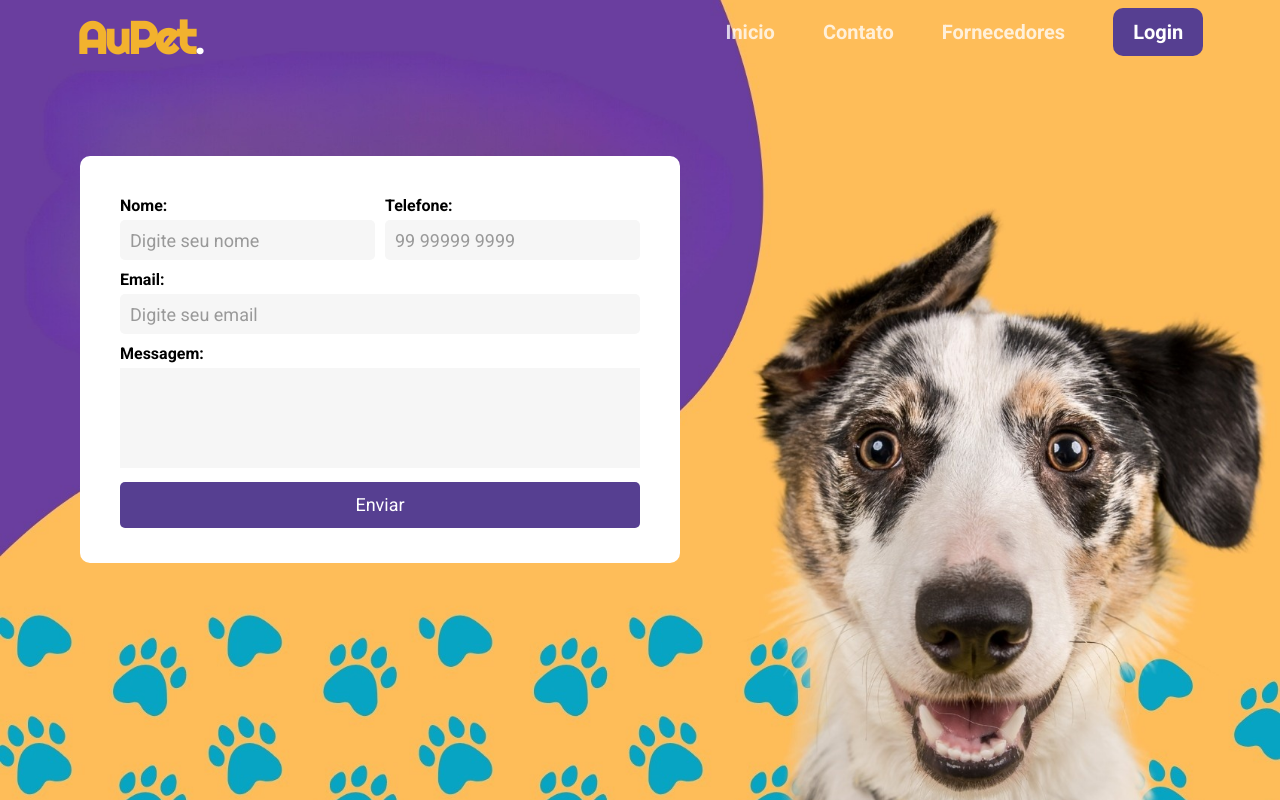
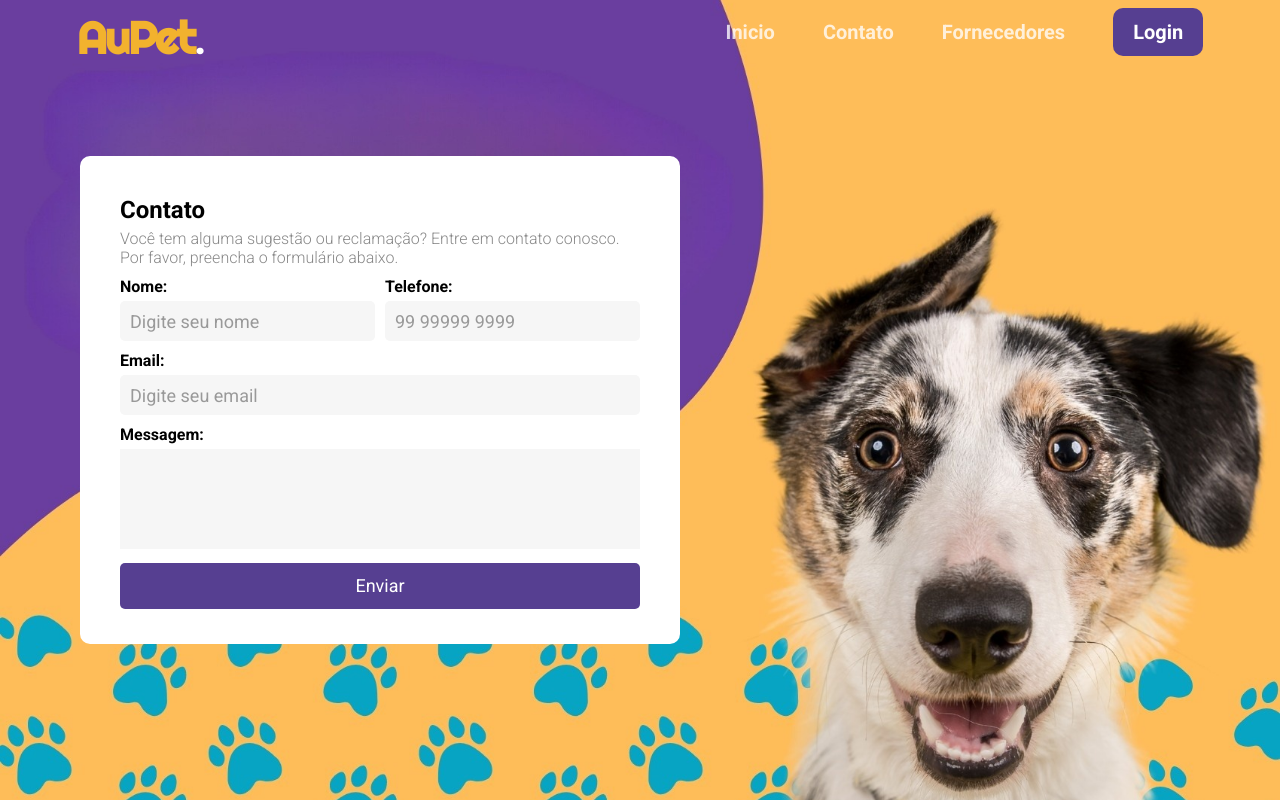
Before and after one commit to lucianamcedro/fornecedores-pet, a PHP site: page /contato.php in a window 1280 px wide. Run offline with PHP 8.4, Linux system fonts and the light colour scheme; some libraries are stand-ins or nearby versions.

Commit message:
ajustado layout tela contato

```diff
--- a/contato.php
+++ b/contato.php
@@ -1,10 +1,11 @@
 <!DOCTYPE html>
 <html lang="pt-BR">
+
 <head>
     <meta charset="UTF-8">
     <meta http-equiv="X-UA-Compatible" content="IE=edge">
     <meta name="viewport" content="width=device-width, initial-scale=1.0">
-        <link rel="stylesheet" href="./css/contato-style.css">
+    <link rel="stylesheet" href="./css/contato.css">
     <link rel="stylesheet" href="./css/header.css">
     <link rel="icon" type="image/png" href="./img/ico.jpg">
 
@@ -22,10 +23,10 @@
             </h1>
             <div class="header-link">
                 <li>
-                        <a href="./index.php">Inicio</a></li>
+                    <a href="./index.php">Inicio</a>
+                </li>
                 <li> <a href="./contato.php" class="contato">Contato</a></li>
-                    <li><a href="./fornecedores.php"
-                            class="fornecedores">Fornecedores</a></li>
+                <li><a href="./fornecedores.php" class="fornecedores">Fornecedores</a></li>
                 <li><a href="./auth/login.php" class="login">Login</a></li>
             </div>
         </header>
@@ -38,26 +39,30 @@
 
         <div class="container-contact">
 
+            <div class="container-infos">
+                <h1 class="title-contact">Contato</h1>
+                <p class="contact-info">Você tem alguma sugestão ou reclamação? Entre em contato conosco.</p>
+                <p class="form-instructions">Por favor, preencha o formulário abaixo.</p>
+
+
+            </div>
+
+
             <form action="https://api.staticforms.xyz/submit" method="POST" id="contact-form">
-                    <input type="hidden" name="accessKey"
-                        value="a6a45852-f3f1-4088-a562-a3a986c48610">
+                <input type="hidden" name="accessKey" value="a6a45852-f3f1-4088-a562-a3a986c48610">
                 <div style="display: inline-block; width: calc(50% - 5px);">
                     <label for="nome">Nome:</label>
-                        <input type="text" id="nome" name="name"
-                            placeholder="Digite seu nome" style="width: 100%;">
+                    <input type="text" id="nome" name="name" placeholder="Digite seu nome" style="width: 100%;">
                 </div>
                 <div style="display: inline-block; width: calc(50% - 5px);">
                     <label for="telefone">Telefone:</label>
-                        <input type="text" id="telefone" name="phone"
-                            placeholder="99 99999 9999" style="width:
-                            100%;" >
+                    <input type="text" id="telefone" name="phone" placeholder="99 99999 9999" style="width:
+                            100%;">
                 </div>
                 <div style="display: inline-block; width: calc(100%);">
                     <label for="email">Email:</label>
-                        <input type="text" id="email" name="email"
-                            placeholder="Digite seu email" style="width: 100%;"
-                            pattern="[a-z0-9._%+-]+@[a-z0-9.-]+\.[a-z]{2,}$"
-                            required>
+                    <input type="text" id="email" name="email" placeholder="Digite seu email" style="width: 100%;"
+                        pattern="[a-z0-9._%+-]+@[a-z0-9.-]+\.[a-z]{2,}$" required>
                 </div>
                 <div style="display: inline-block; width: calc(100%);">
                     <label for="email">Messagem:</label>
@@ -73,4 +78,5 @@
         <script src="./script/contato-script.js"></script>
 
 </body>
+
 </html>
--- a/css/contato-style.css
+++ b/css/contato.css
@@ -108,6 +108,11 @@
     margin-bottom: 10px;
   }
 
+  .container-contact input:focus {
+    border: 2px solid var(--roxo);
+  }
+
+
   .container-contact #email {
     flex-basis: calc(50% - 5px);
   }
@@ -185,6 +190,21 @@
     vertical-align: middle;
   }
 
+ .contact-info,
+ .form-instructions {
+  font-size: 16px;
+  color: #888;
+  font-weight: 300;
+}
+
+.title-contact {
+  font-size: 24px;
+  padding-bottom: 5px;
+}
+
+.container-infos {
+  padding-bottom: 10px;
+}
   @media screen and (max-width: 700px) {
     .modal-content {
       width: 90%;
```
Lines whose indentation alone changed are shown as unchanged.
